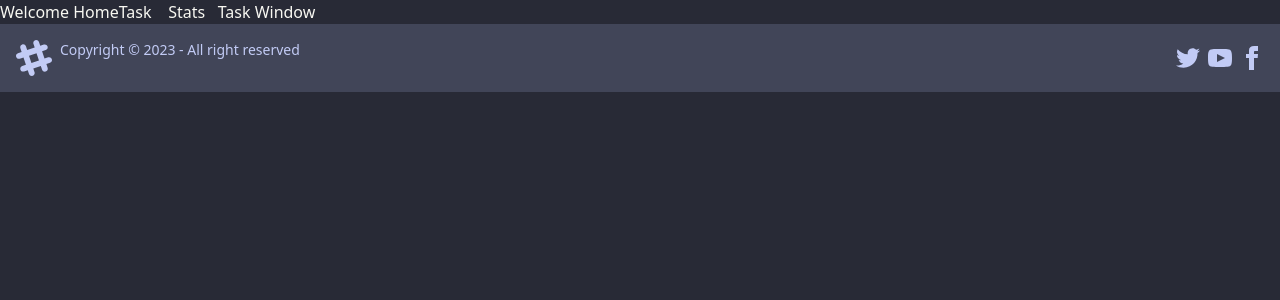
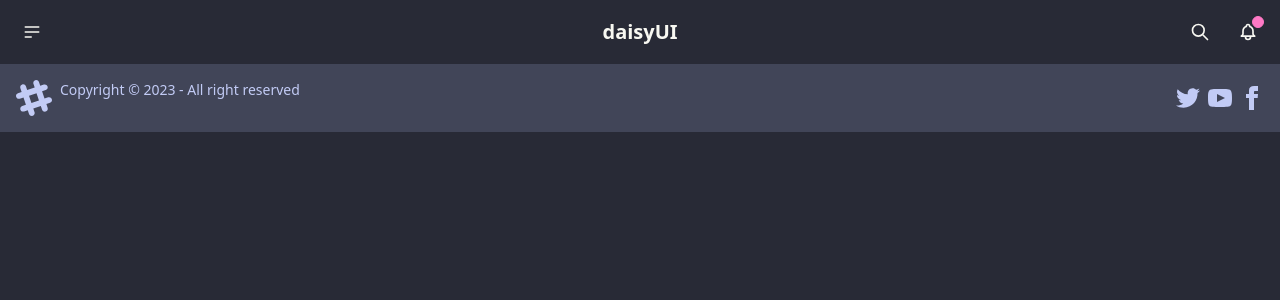
Before and after one commit to awillsea/Task-Goal-Tracker, an Angular app in the folder task-front-end/: page / in a window 1280 px wide. Shown: the top 300 px of the page. Built offline with nearby package versions, Linux system fonts and the light colour scheme; no server answers.

Commit message:
added nav bar

```diff
--- a/task-front-end/src/app/app.component.html
+++ b/task-front-end/src/app/app.component.html
@@ -1,11 +1,39 @@
+<div class="navbar bg-base-100">
+  <div class="navbar-start">
+    <div class="dropdown">
+      <label tabindex="0" class="btn btn-ghost btn-circle">
+        <svg xmlns="http://www.w3.org/2000/svg" class="h-5 w-5" fill="none" viewBox="0 0 24 24" stroke="currentColor"><path stroke-linecap="round" stroke-linejoin="round" stroke-width="2" d="M4 6h16M4 12h16M4 18h7" /></svg>
+      </label>
+      <ul tabindex="0" class="menu menu-compact dropdown-content mt-3 p-2 shadow bg-base-100 rounded-box w-52">
 
+       <li> <a [routerLink]="'home'">Home</a></li>
+       <li><a [routerLink]="'task'">Task</a></li>
+       <li><a [routerLink]="'stats'">Stats</a></li>
+       <li><a [routerLink]="'taskWindow'">Task Window</a> </li>
 
-Welcome
-<a [routerLink]="'home'">Home</a>
+      </ul>
+    </div>
+  </div>
+  <div class="navbar-center">
+    <a class="btn btn-ghost normal-case text-xl">daisyUI</a>
+  </div>
+  <div class="navbar-end">
+    <button class="btn btn-ghost btn-circle">
+      <svg xmlns="http://www.w3.org/2000/svg" class="h-5 w-5" fill="none" viewBox="0 0 24 24" stroke="currentColor"><path stroke-linecap="round" stroke-linejoin="round" stroke-width="2" d="M21 21l-6-6m2-5a7 7 0 11-14 0 7 7 0 0114 0z" /></svg>
+    </button>
+    <button class="btn btn-ghost btn-circle">
+      <div class="indicator">
+        <svg xmlns="http://www.w3.org/2000/svg" class="h-5 w-5" fill="none" viewBox="0 0 24 24" stroke="currentColor"><path stroke-linecap="round" stroke-linejoin="round" stroke-width="2" d="M15 17h5l-1.405-1.405A2.032 2.032 0 0118 14.158V11a6.002 6.002 0 00-4-5.659V5a2 2 0 10-4 0v.341C7.67 6.165 6 8.388 6 11v3.159c0 .538-.214 1.055-.595 1.436L4 17h5m6 0v1a3 3 0 11-6 0v-1m6 0H9" /></svg>
+        <span class="badge badge-xs badge-primary indicator-item"></span>
+      </div>
+    </button>
+  </div>
+</div>
+<!-- <a [routerLink]="'home'">Home</a>
 <a [routerLink]="'task'">Task</a> &nbsp;&nbsp;
 <a [routerLink]="'stats'">Stats</a>&nbsp;&nbsp;
-<a [routerLink]="'taskWindow'">Task Window</a>
-<router-outlet class="min-h-screen">
+<a [routerLink]="'taskWindow'">Task Window</a>  -->
+ <router-outlet class="min-h-screen">
 
 
 
--- a/task-front-end/src/app/app.component.ts
+++ b/task-front-end/src/app/app.component.ts
@@ -1,15 +1,22 @@
-import { Component } from '@angular/core';
+import { Component,OnInit } from '@angular/core';
 import { TaskServiceService } from './task-service.service';
+import { Task } from './task';
 
 @Component({
   selector: 'app-root',
   templateUrl: './app.component.html',
   styleUrls: ['./app.component.css']
 })
-export class AppComponent {
+export class AppComponent implements OnInit {
   // title = 'task-front-end';
   // constructor(private TaskSrv:TaskServiceService){this.refresh()}
   // refresh(){
   // this.TaskSrv.getAll2();
   // }
+  constructor(private taskSrv:TaskServiceService){
+
+  }
+  ngOnInit(): void {
+    this.taskSrv.getAll2();
+  }
 }
--- a/task-front-end/src/app/home-dash-board/home-dash-board.component.html
+++ b/task-front-end/src/app/home-dash-board/home-dash-board.component.html
@@ -1,4 +1,3 @@
-<p>home-dash-board works!</p>
 <div >
 <app-task-window></app-task-window>
 
--- a/task-front-end/src/app/task-window/task-window.component.ts
+++ b/task-front-end/src/app/task-window/task-window.component.ts
@@ -10,12 +10,18 @@
 
   smallListOfTask:Task [] = [];
   filteredList:Task [] = [];
-
+  nothingSelected:boolean = true;
   constructor(private TaskSrv:TaskServiceService){
     this.refresh();
   }
   ngOnInit(): void {
     this.refresh();
+    if(this.nothingSelected){
+      this.filteredList.push(this.smallListOfTask[0])
+      this.filteredList.push(this.smallListOfTask[1])
+      this.filteredList.push(this.smallListOfTask[2])
+
+    }
 }
 refresh(){
   this.TaskSrv.getAll2();
@@ -25,6 +31,7 @@
 almostComplete(){
   this.filteredList = [];
   this.almostDone  = []
+  this.nothingSelected = false;
   let first:number = 0;
   let second:number = 0;
   let third:number = 0;
@@ -63,6 +70,7 @@
 waysToGo(){
   this.filteredList = [];
   this.notEvenClose = [];
+  this.nothingSelected = false;
   let first:number = 100;
   let second:number = 100;
   let third:number = 100;
@@ -95,6 +103,7 @@
 findHighPriority(){
   this.filteredList = [];
   this.topPriorityLevel = [];
+  this.nothingSelected = false;
   let first:number = 0;
   let second:number = 0;
   let third:number = 0;
@@ -151,6 +160,7 @@
 {
   this.deadLineTask = [];
   this.filteredList = [];
+  this.nothingSelected = false;
   let dateObj = new Date();
   let month = dateObj.getUTCMonth() + 1; //months from 1-12
   let day = dateObj.getUTCDate();
```
